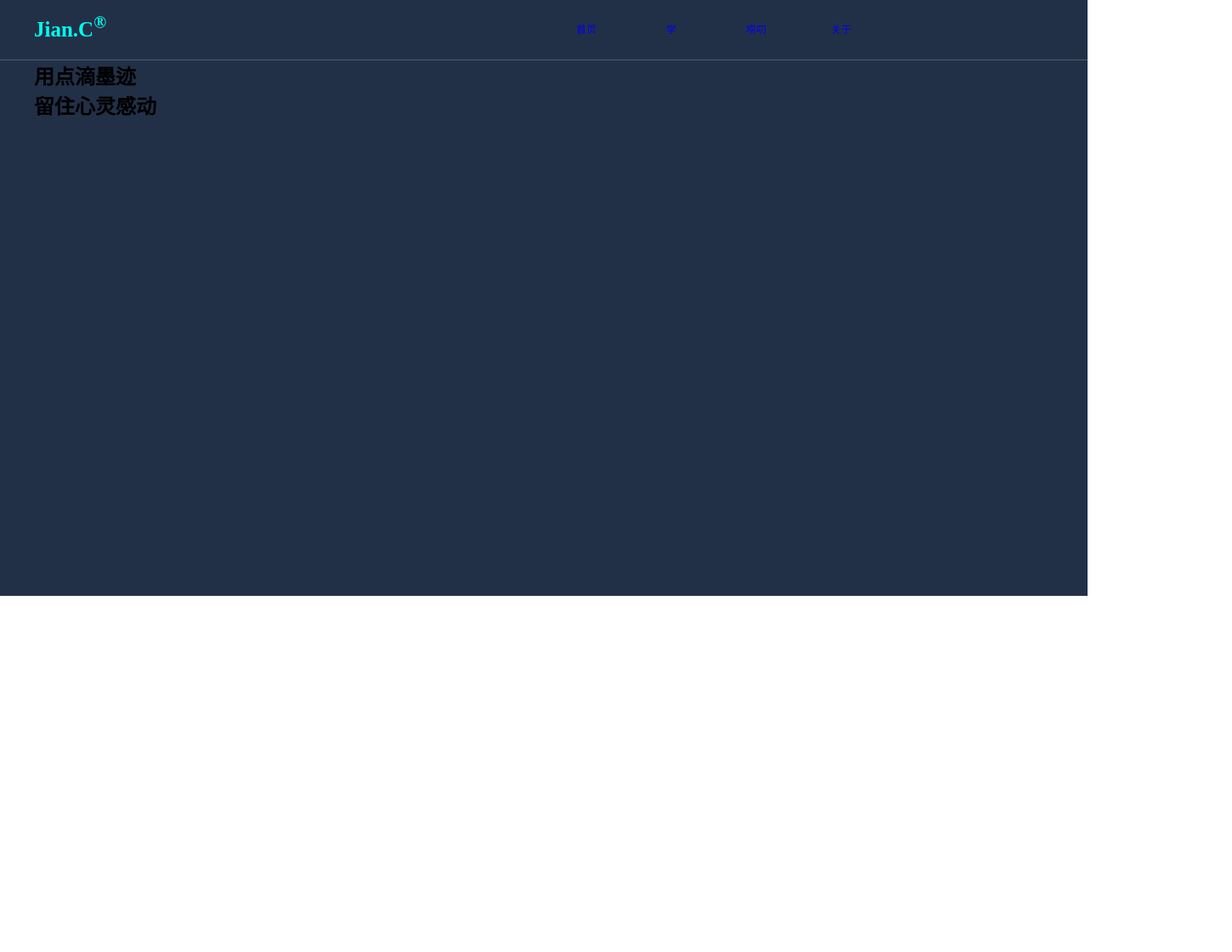
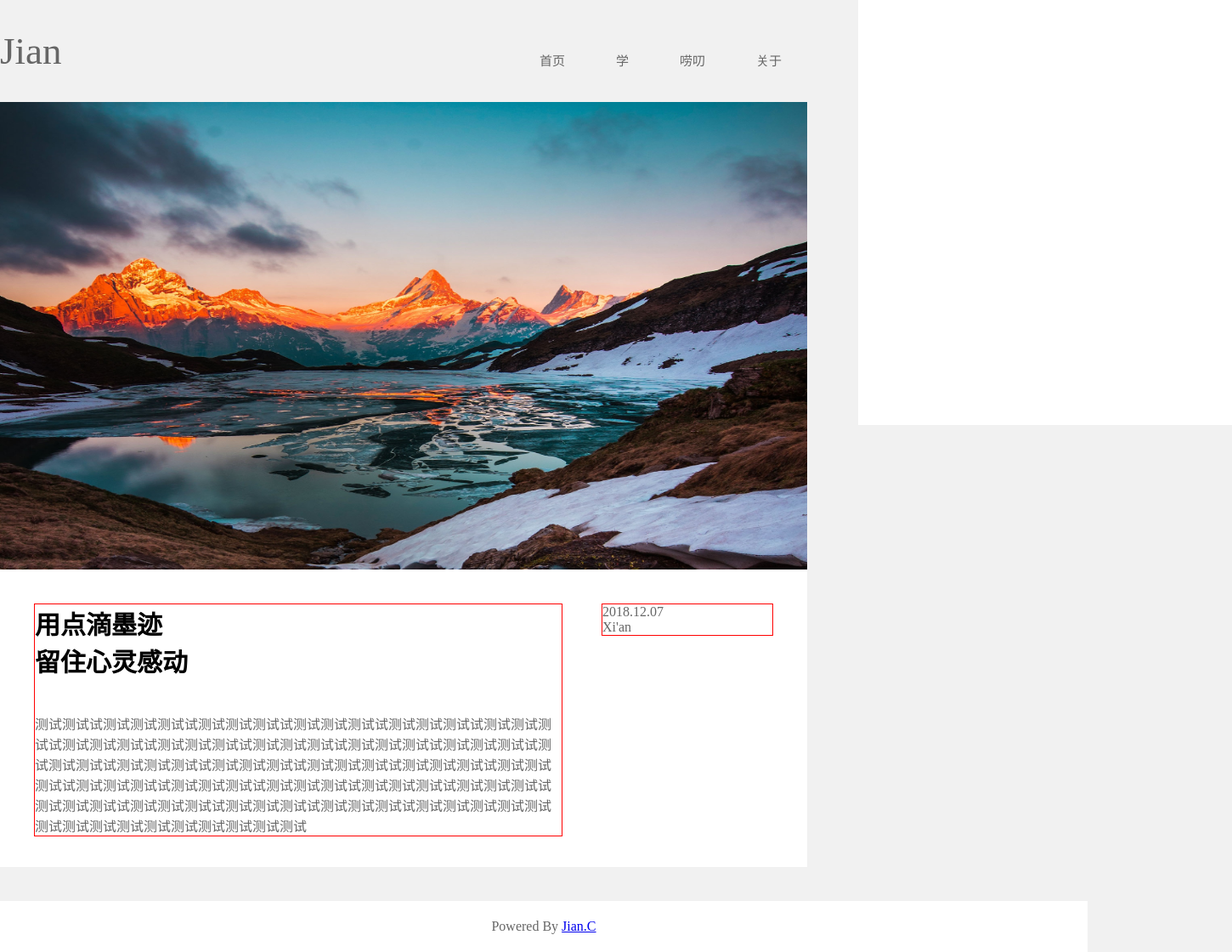
Before and after one commit to CJCOOL59/cjcool59.github.io, a plain HTML site: page index.html in a window 1280 px wide. Shown: the whole page at 85% size, 1450 px wide, since content can reach past the window. Before the commit the page ends 800 px from the top, so only its background shows below. Drawn offline with Linux system fonts and the light colour scheme.

Commit message:
new index
重写主页

```diff
--- a/css/index.css
+++ b/css/index.css
@@ -3,85 +3,131 @@
     padding: 0;
 }
 
-/*header样式*/
-.header{
-    width: 100%;
-    height: 70px;
-    background-color: #223047;
-    border-bottom: 1px solid #4e596c;
+body{
+    background-color: #f1f1f1;
 }
 
+/*header样式*/
 .wrap{
-    width: 1200px;
+    width: 1450px;
     margin: 0 auto;
 }
 
-.logo{
+.main{
     float: left;
 }
 
-.logo h1{
-    font-size: 25px;
-    color: #00fff1;
-    line-height: 70px;
-    text-align: center;
-    font-family:
+.header{
+    width: 950px;
+    height: 120px;
 }
 
-.logo span{
-    font-size: 20px;
-    position: relative;
-    bottom: 10px;
+.header-left{
+    float: left;
 }
 
-.nav{
+.header-left a{
+    display: block;
+    font-family: 'Microsoft Yahei';
+    line-height: 120px;
+    font-size: 45px;
+    text-decoration: none;
+}
+
+.header-left a:hover,.header-left a:active,.header-left a:link,.header-left a:visited{
+    color: #666;
+}
+
+.header-right{
     float: right;
 }
 
-.nav ul{
+.header-right ul{
     list-style-type: none;
-    padding-right: 200px;
+    margin-top: 45px;
 }
 
-.nav li{
+.header-right li{
     float: left;
-    line-height: 70px;
-    text-align: center;
-    width: 100px;
+    padding: 15px 30px;
 }
 
-.nav li:hover{
-    background-color: #00fff1;
+.header-right li:hover{
+    background-color: #ECECEC;
 }
 
-.nav a{
-    display: block;
-    font-size: 12px;
-}
-
-.nav a:hover{
-    color: #000 !important;
-}
-
-.nav a:visited{
-    color: #eee;
-}
-
-.nav a:link,.nav a:active{
+.header-right a{
+    font-family: 'Microsoft Yahei';
+    font-size: 15px;
     text-decoration: none;
 }
 
-/*display样式*/
-.display{
-    width: 100%;
-    height: 630px;
-    background-color: #223047
+.header-right a:hover,.header-right a:active,.header-right a:link,.header-right a:visited{
+    color: #666;
 }
 
-.display-left{
-    float: left;
+/*content*/
+.content{
+    width:950px;
+    margin-bottom: 40px;
 }
 
-.display-left h2{
-    font-family: "FangSong";
+.content img{
+    width: 950px;
+    height: 550px;
 }
+
+.content-word{
+    background-color: #fff;
+    margin-top: -4px;
+    width: 870px;
+    height: 270px;;
+    padding: 40px;
+}
+
+.content-word-left{
+    float: left;
+    width: 620px;
+    border: 1px solid red;
+}
+
+.content-word-left h2{
+    font-size: 30px;
+    display: block;
+}
+
+.content-word-left p{
+    display: block;
+    margin-top: 40px;
+    color: #666;
+}
+
+.content-word-right{
+    float: right;
+    width: 200px;
+    border: 1px solid red;
+}
+
+.content-word-right p{
+    color: #666;
+}
+/*sidebar*/
+.sidebar{
+    float: right;
+    width: 440px;
+    background-color:#fff;
+    height: 500px;
+}
+
+/*footer*/
+.footer{
+    widows: 100%;
+    background-color: #fff;
+    height: 60px;
+}
+
+.footer p{
+    text-align: center;
+    line-height: 60px;
+    color: #666;
+}
--- a/index.html
+++ b/index.html
@@ -4,16 +4,17 @@
     <meta charset="UTF-8">
     <meta name="viewport" content="width=device-width, initial-scale=1.0">
     <meta http-equiv="X-UA-Compatible" content="ie=edge">
-    <title>index</title>
+    <title>Jian's blog</title>
     <link rel="stylesheet" href="css/index.css">
 </head>
 <body>
+    <div class="wrap">
+        <div class="main">
             <div class="header">
-        <div class="wrap">
-            <div class="logo">
-                <h1>Jian.C<span>®</span></h1>
+                <div class="header-left">
+                   <a href="#">Jian</a>
                 </div>
-            <div class="nav">
+                <div class="header-right">
                     <ul>
                         <li><a href="#">首页</a></li>
                         <li><a href="#">学</a></li>
@@ -23,15 +24,25 @@
                 </div>
             </div>
         </div>
-    <div class="display">
-        <div class="wrap">
-            <div class="disaplat-left">
+        <div class="sidebar"></div>
+        <div class="content">
+            <div class="content-pic">
+                <img src="images/风景 - 1.jpg" alt="">
+            </div>
+            <div class="content-word">
+                <div class="content-word-left">
                     <h2>用点滴墨迹<br>留住心灵感动</h2>
+                    <p>测试测试试测试测试测试试测试测试测试试测试测试测试试测试测试测试试测试测试测试试测试测试测试试测试测试测试试测试测试测试试测试测试测试试测试测试测试试测试测试测试试测试测试测试试测试测试测试试测试测试测试试测试测试测试试测试测试测试试测试测试测试试测试测试测试试测试测试测试试测试测试测试试测试测试测试试测试测试测试试测试测试测试试测试测试测试试测试测试测试试测试测试测试测试测试测试测试测试测试测试测试测试测试测试测试</p>
                 </div>
-            <div class="display-right"></div>
+                <div class="content-word-right">
+                    <p>2018.12.07</p>
+                    <p>Xi'an</p>
                 </div>
             </div>
-    <div class="content"></div>
-    <div class="footer"></div>
+        </div>
+    </div>
+    <div class="footer">
+        <p>Powered By <a href="#">Jian.C</a></p>
+    </div>
 </body>
 </html>
```
Also changed, not shown: images/content.png (renamed from images/header.png), images/风景 - 1.jpg (added). Lines whose indentation alone changed are shown as unchanged.
